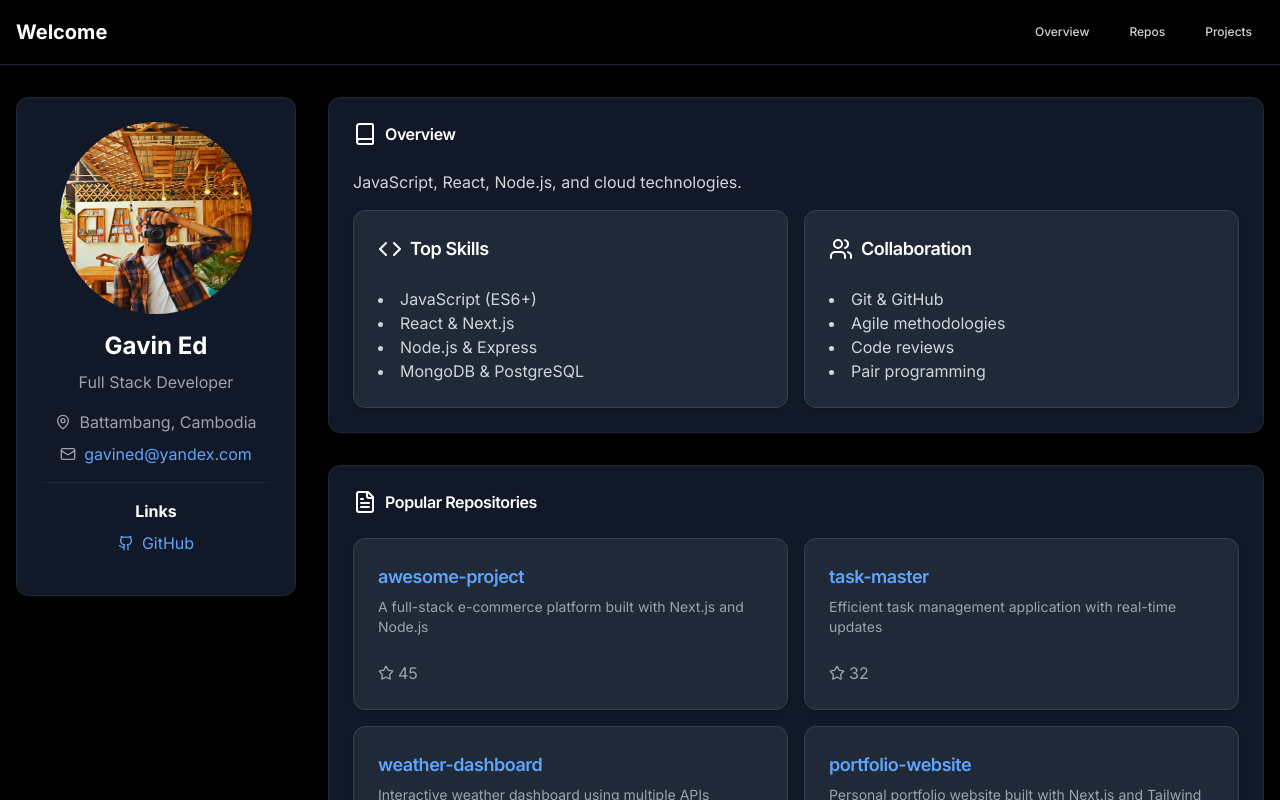
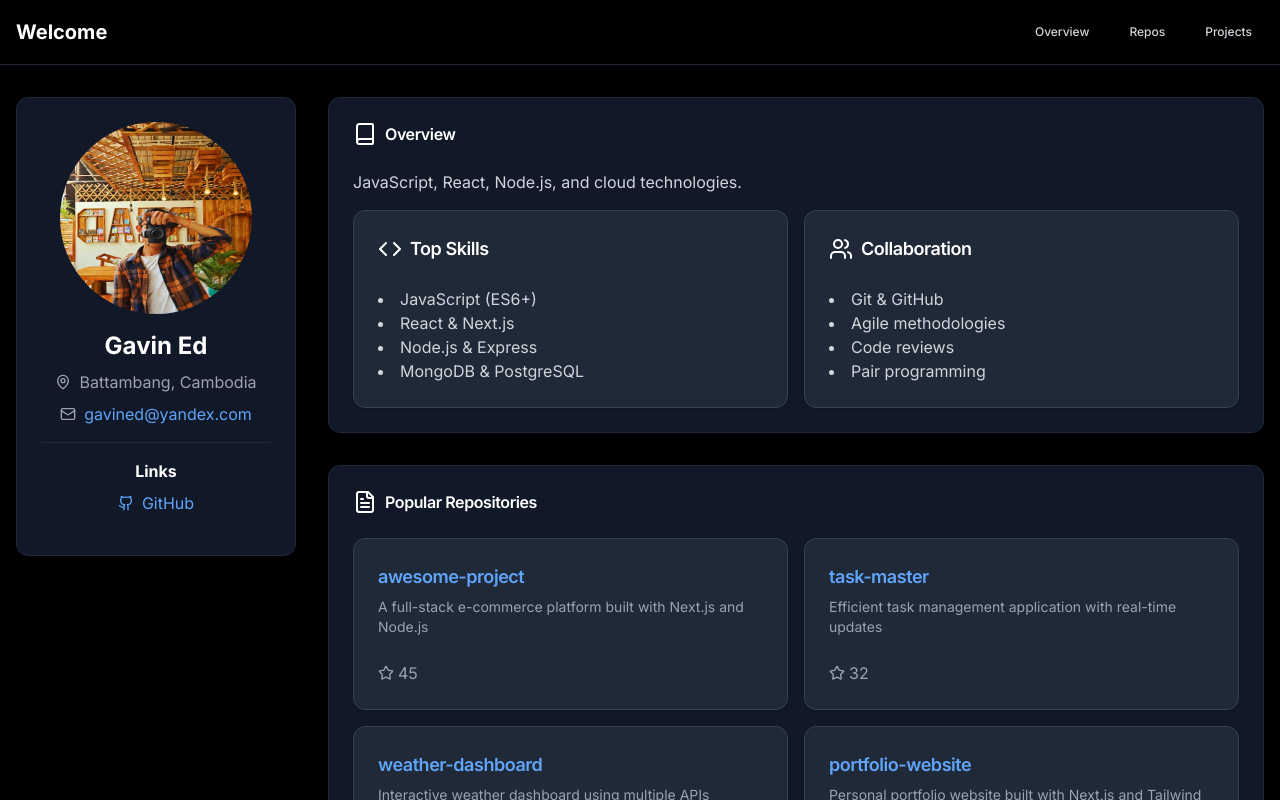
Before and after one commit to gavined1/portfolio, a Next.js app: page / in a window 1280 px wide. Shown: the top 800 px of the page. Built offline with nearby package versions, Linux system fonts and the light colour scheme.

Commit message:
Update page.tsx

```diff
--- a/app/page.tsx
+++ b/app/page.tsx
@@ -30,7 +30,6 @@ export default function Home() {
                 <AvatarFallback>Gavin</AvatarFallback>
               </Avatar>
               <h2 className="text-2xl font-bold text-center mb-2 text-white">Gavin Ed</h2>
-              <p className="text-gray-400 text-center mb-4">Full Stack Developer</p>
               <div className="flex items-center justify-center text-gray-400 mb-2">
                 <MapPin size={16} className="mr-2" />
                 <span>Battambang, Cambodia</span>
```
